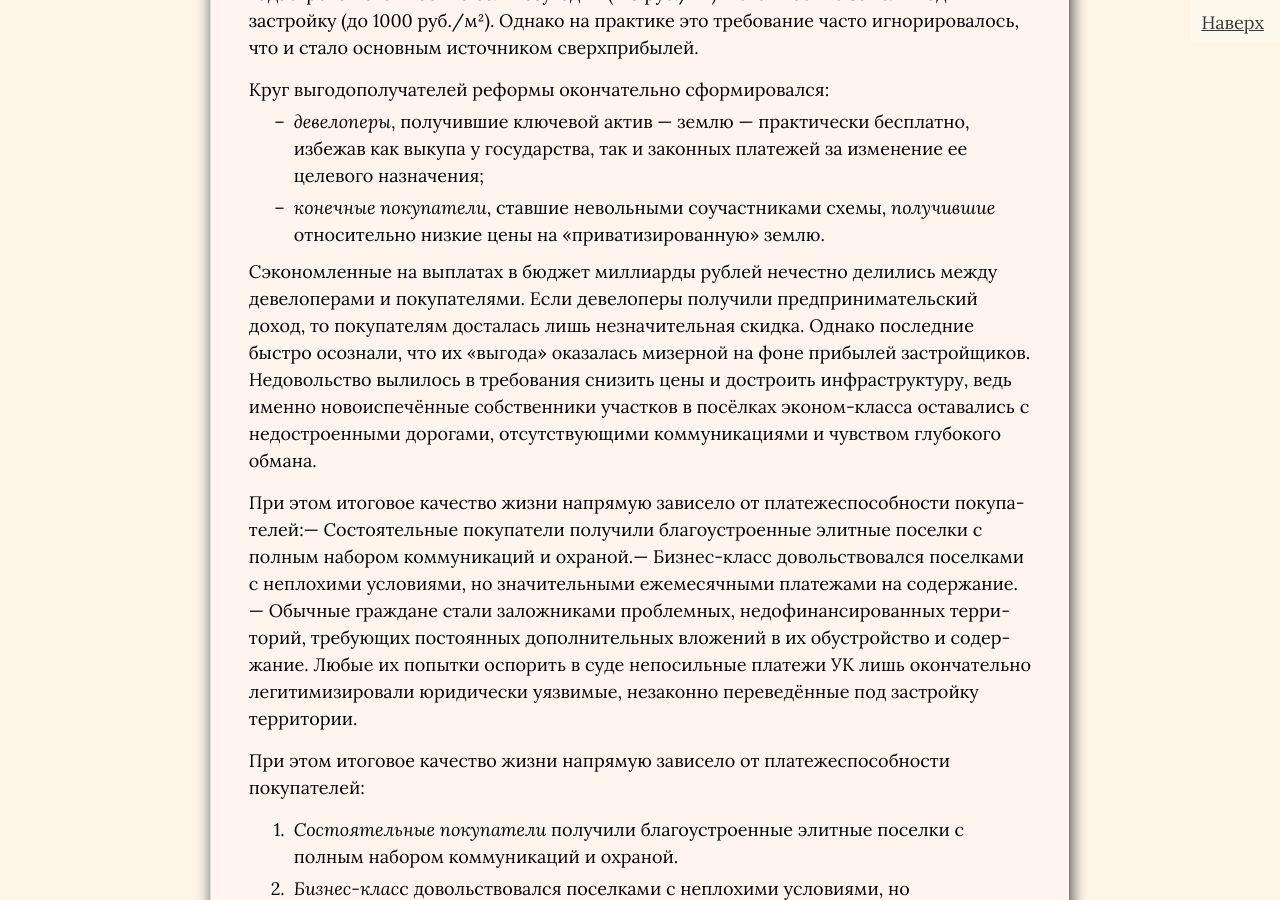
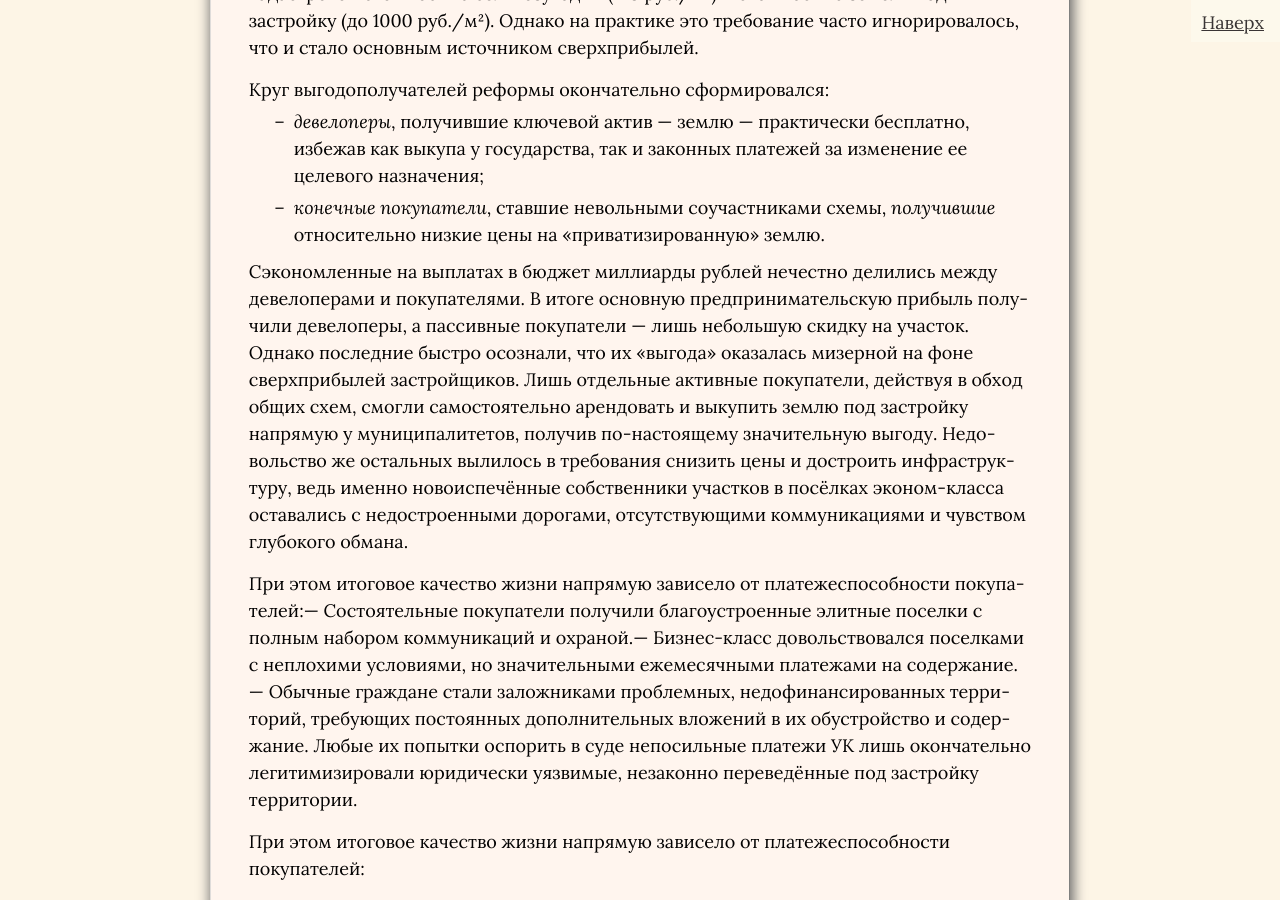
Before and after one commit to SergSi/land-use-art, a Jekyll site: the page built from _posts/2025-08-25-reforma.md, in a window 1280 px wide and 900 px high, scrolled down 9382 px. Built offline with Jekyll 4.4.1, drawn with Linux system fonts in a browser that asks for light colours; some web fonts are replaced.

Commit message:
Update 2025-08-25-reforma.md

```diff
--- a/_posts/2025-08-25-reforma.md
+++ b/_posts/2025-08-25-reforma.md
@@ -137,7 +137,7 @@ align: right
 - *девелоперы*, получившие ключевой актив — землю — практически бесплатно, избежав как выкупа у государства, так и законных платежей за изменение ее целевого назначения;
 - *конечные покупатели*, ставшие невольными соучастниками схемы, *получившие* относительно низкие цены на «приватизированную» землю.
 
-Сэкономленные на выплатах в бюджет миллиарды рублей нечестно делились между девелоперами и покупателями. Если девелоперы получили предпринимательский доход, то покупателям досталась лишь незначительная скидка. Однако последние быстро осознали, что их «выгода» оказалась мизерной на фоне прибылей застройщиков. Недовольство вылилось в требования снизить цены и достроить инфраструктуру, ведь именно новоиспечённые собственники участков в посёлках эконом-класса оставались с недостроенными дорогами, отсутствующими коммуникациями и чувством глубокого обмана.
+Сэкономленные на выплатах в бюджет миллиарды рублей нечестно делились между девелоперами и покупателями. В итоге основную предпринимательскую прибыль получили девелоперы, а пассивные покупатели — лишь небольшую скидку на участок. Однако последние быстро осознали, что их «выгода» оказалась мизерной на фоне сверхприбылей застройщиков. Лишь отдельные активные покупатели, действуя в обход общих схем, смогли самостоятельно арендовать и выкупить землю под застройку напрямую у муниципалитетов, получив по-настоящему значительную выгоду. Недовольство же остальных вылилось в требования снизить цены и достроить инфраструктуру, ведь именно новоиспечённые собственники участков в посёлках эконом-класса оставались с недостроенными дорогами, отсутствующими коммуникациями и чувством глубокого обмана.
 
 При этом итоговое качество жизни напрямую зависело от платежеспособности покупателей:— Состоятельные покупатели получили благоустроенные элитные поселки с полным набором коммуникаций и охраной.— Бизнес-класс довольствовался поселками с неплохими условиями, но значительными ежемесячными платежами на содержание.— Обычные граждане стали заложниками проблемных, недофинансированных территорий, требующих постоянных дополнительных вложений в их обустройство и содержание. Любые их попытки оспорить в суде непосильные платежи УК лишь окончательно легитимизировали юридически уязвимые, незаконно переведённые под застройку территории.
 
```
